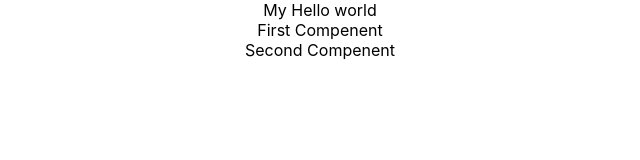
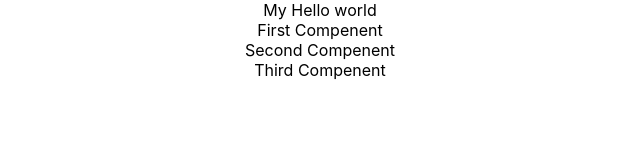
Before and after one commit to unbeatablesites/ReactJavaApp, a React (Create React App) app in the folder todo-app/: page / in a window 1280 px wide. Shown: the top 160 px of the page, without its empty margins (320-960 px from the left). Built offline with nearby package versions, Linux system fonts and the light colour scheme.

Commit message:
Third component

```diff
--- a/todo-app/src/App.js
+++ b/todo-app/src/App.js
@@ -9,6 +9,7 @@ class App extends Component {
         My Hello world
         <FirstComponent />
         <SecondComponent />
+        <ThirdComponent />
       </div>
     );
   }
@@ -25,4 +26,10 @@ class SecondComponent extends Component {
   }
 }
 
+class ThirdComponent extends Component {
+  render() {
+    return <div className='thirdComponent'>Third Compenent</div>;
+  }
+}
+
 export default App;
```
